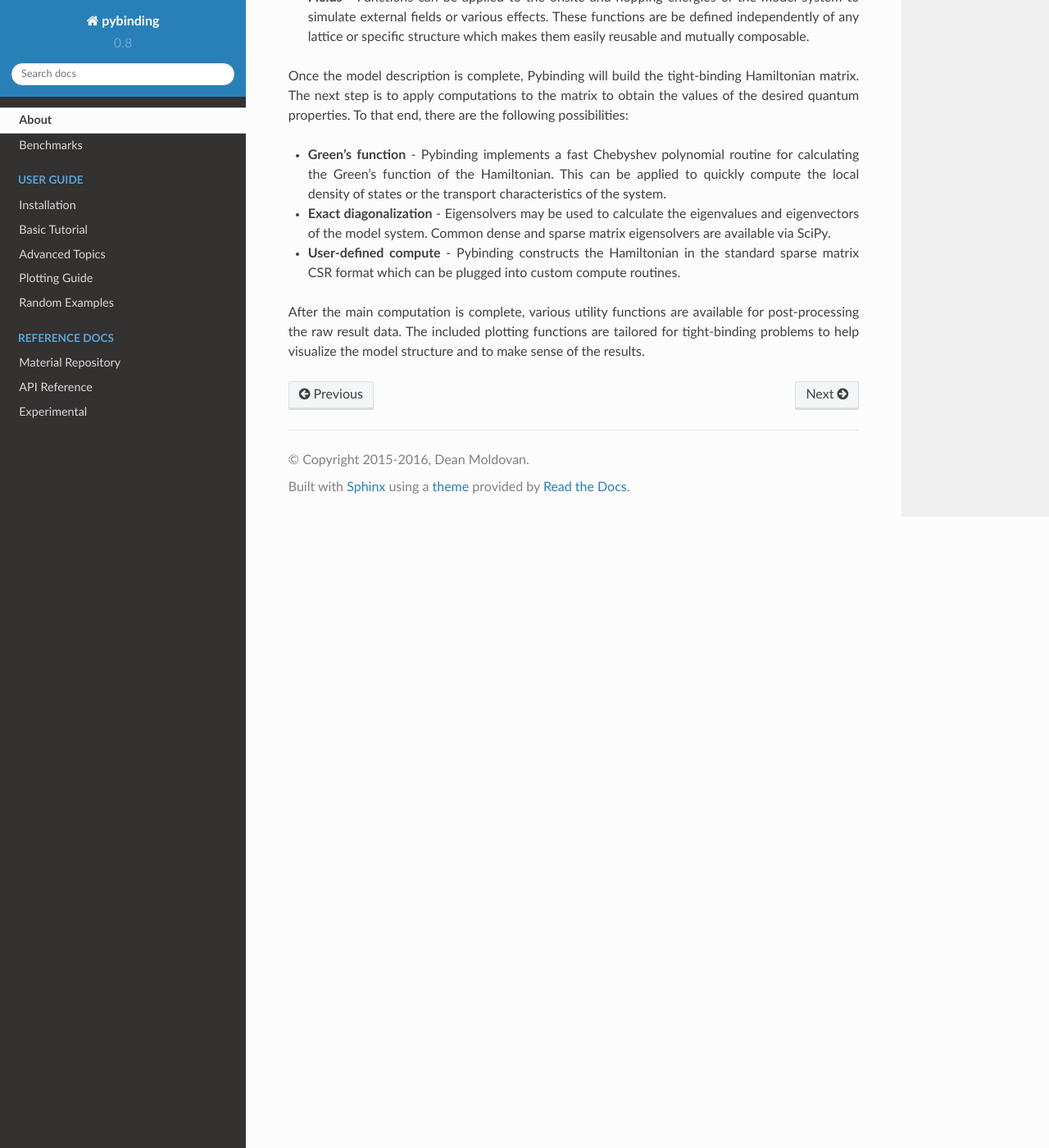
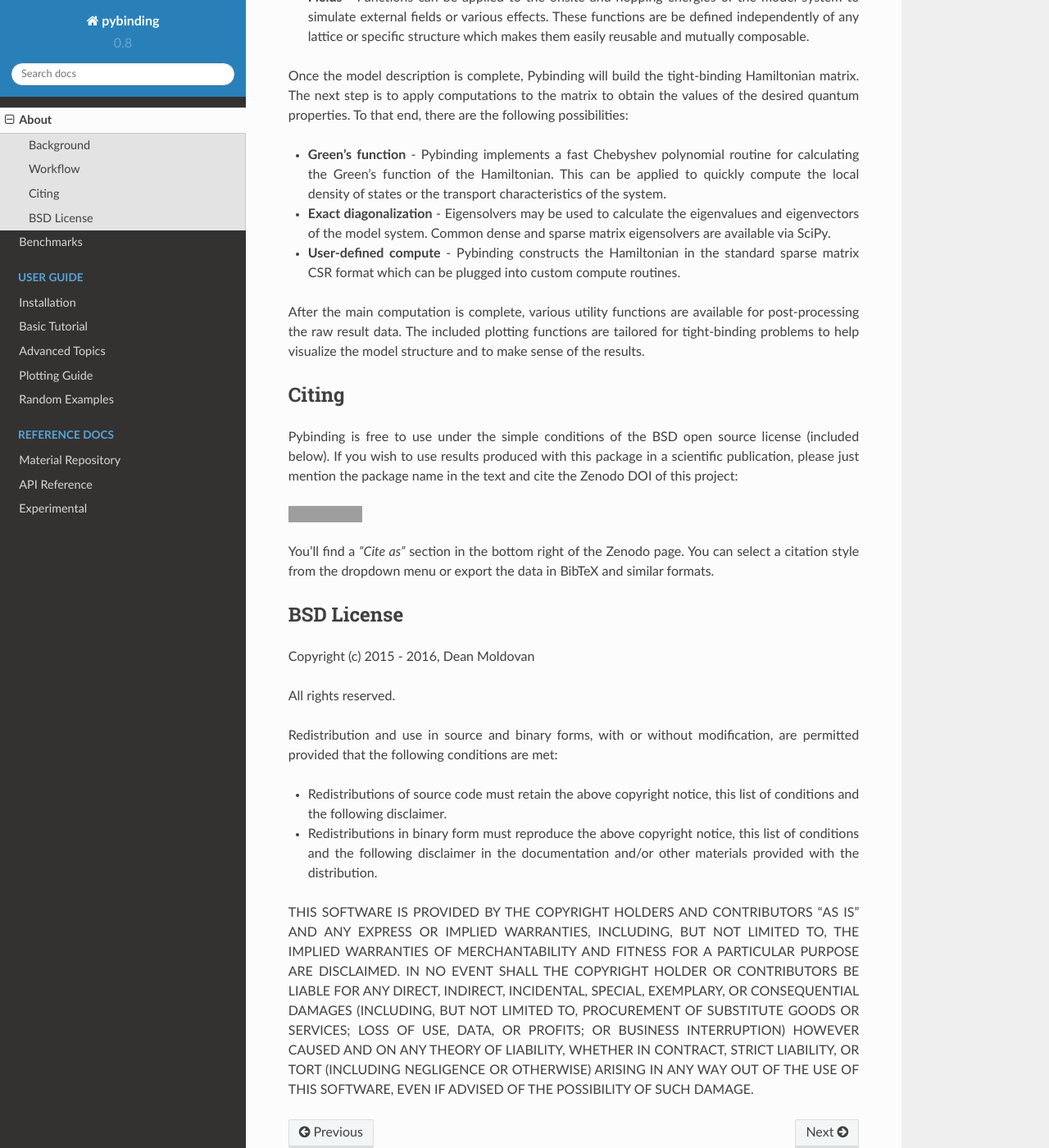
Before and after one commit to dean0x7d/pybinding, a Sphinx documentation site: the page built from docs/intro.rst, in a window 1280 px wide and 1400 px high, scrolled down 1247 px. Shown: the whole window at 82% size. Built offline with Sphinx 7.4.7 and the Read the Docs theme 2.0.0, drawn with Linux system fonts in a browser that asks for light colours; pages that are not in the unit, such as notebooks, are missing from menus; grey boxes are pictures that could not be loaded.

Commit message:
Add citation info
[ci skip]

```diff
--- a/docs/intro.rst
+++ b/docs/intro.rst
@@ -81,3 +81,26 @@
 After the main computation is complete, various utility functions are available for post-processing
 the raw result data. The included plotting functions are tailored for tight-binding problems to
 help visualize the model structure and to make sense of the results.
+
+
+Citing
+------
+
+Pybinding is free to use under the simple conditions of the BSD open source license (included
+below). If you wish to use results produced with this package in a scientific publication, please
+just mention the package name in the text and cite the Zenodo DOI of this project:
+
+.. raw:: html
+
+    <a href="https://zenodo.org/badge/latestdoi/20541/dean0x7d/pybinding">
+        <img src="https://zenodo.org/badge/20541/dean0x7d/pybinding.svg" alt="Zenodo DOI">
+    </a>
+
+You'll find a *"Cite as"* section in the bottom right of the Zenodo page. You can select a citation
+style from the dropdown menu or export the data in BibTeX and similar formats.
+
+
+BSD License
+-----------
+
+.. include:: ../license.md
```
Also changed, not shown: docs/index.rst (+6 -1 lines), readme.md (+16 -4 lines).
